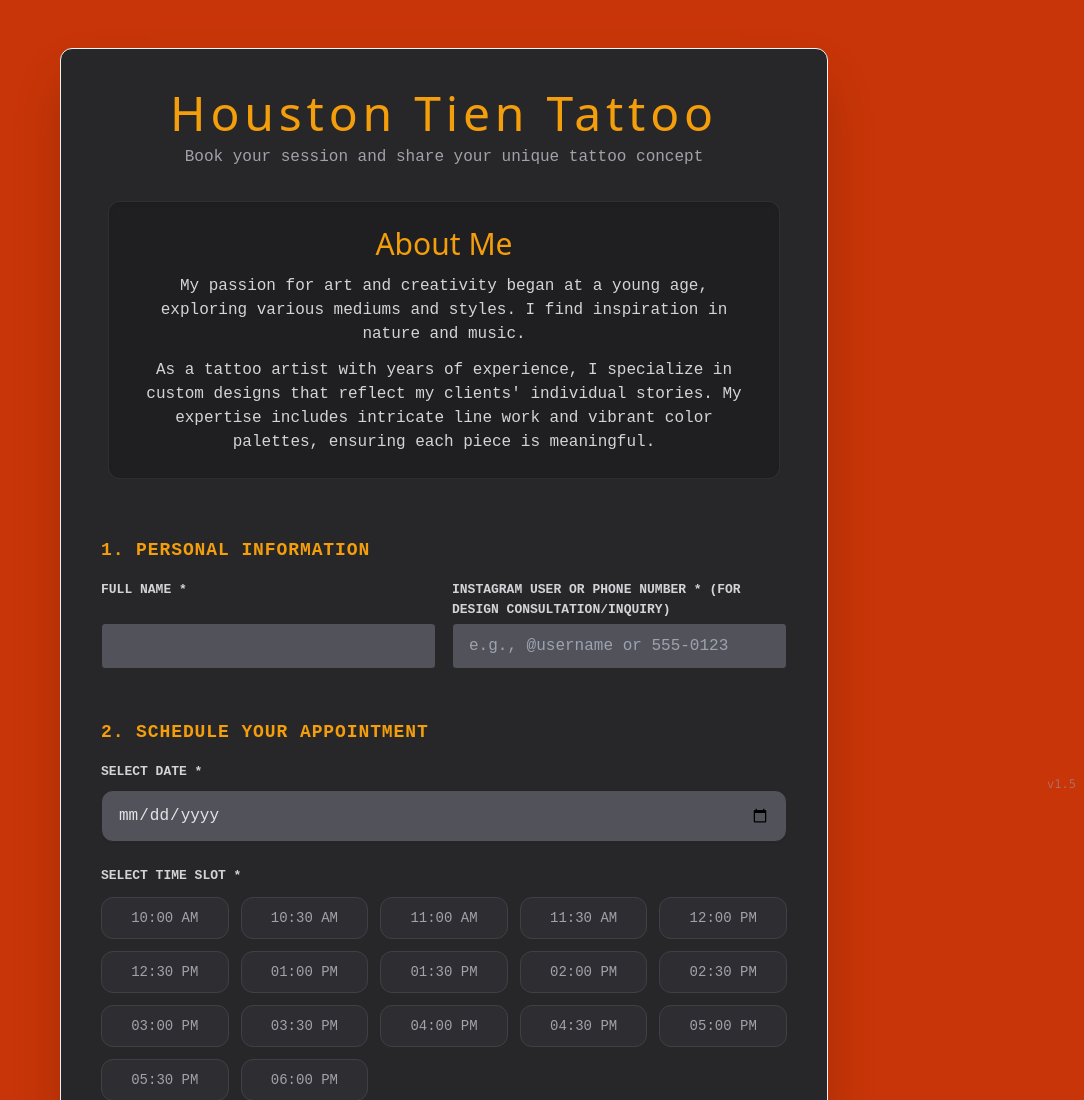
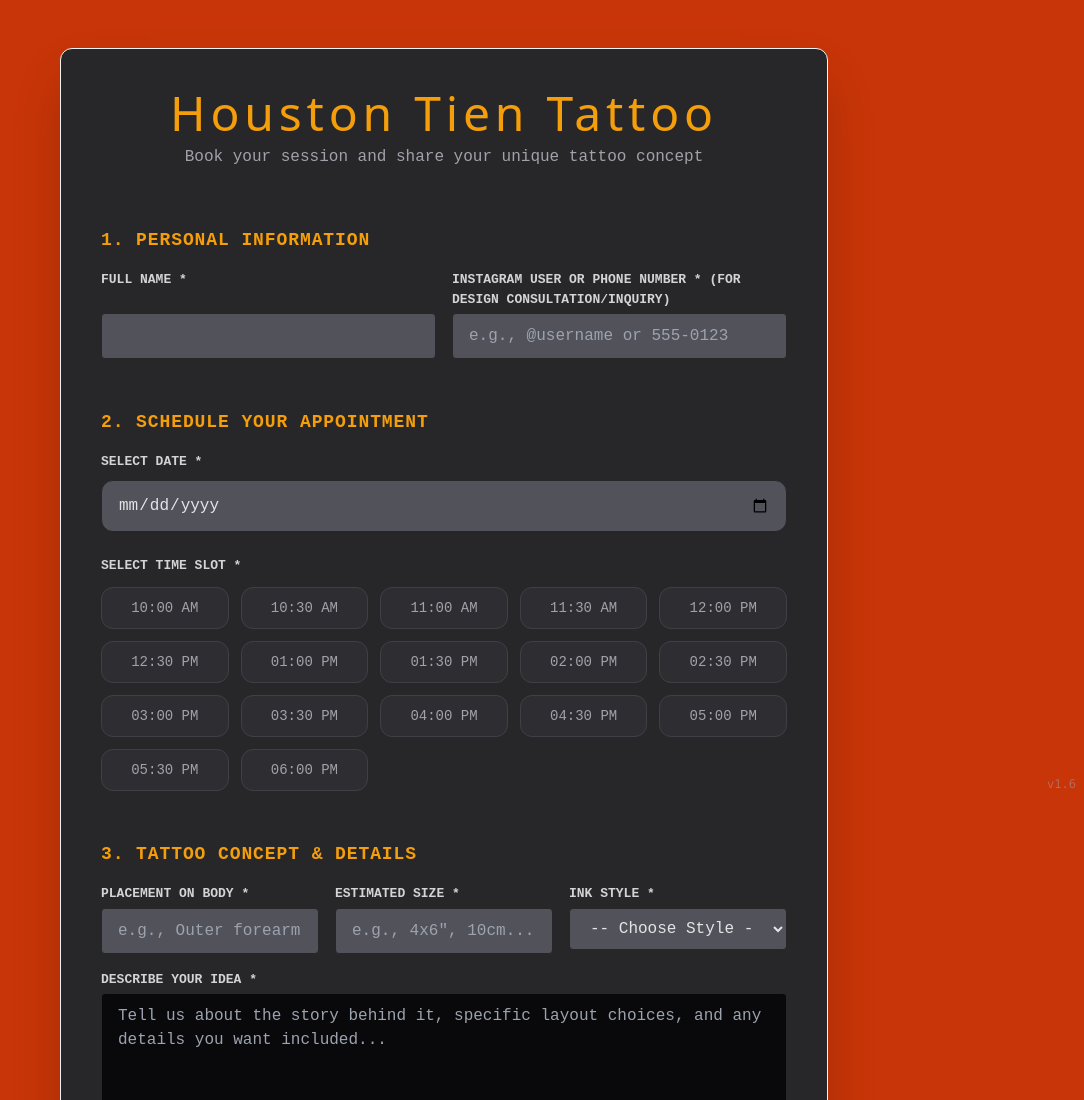
Before and after one commit to houstontientattoo/Booking, a plain HTML site: page index.html in a window 1280 px wide. Shown: the top 1100 px of the page, without its empty margins (196-1280 px from the left). Drawn offline with nearby package versions, Linux system fonts and the light colour scheme; a web font is replaced by a local one.

Commit message:
Add files via upload

```diff
--- a/index.html
+++ b/index.html
@@ -28,17 +28,6 @@
  <div class="text-center mb-8 border-b border-zinc-800 pb-6">
  <h1 class="text-4xl sm:text-5xl tracking-widest text-amber-500 mb-2 font-gothic">Houston Tien Tattoo</h1>
  <p class="text-zinc-400 text-sm sm:text-base">Book your session and share your unique tattoo concept</p>
-
- <!-- About Me Section -->
- <div class="mt-8 bg-zinc-900/50 rounded-xl p-5 sm:p-6 border border-zinc-700/50 shadow-inner max-w-2xl mx-auto text-left sm:text-center">
- <h2 class="text-3xl text-amber-500 mb-3 font-gothic">About Me</h2>
- <p class="text-zinc-300 text-sm sm:text-base leading-relaxed mb-3">
- My passion for art and creativity began at a young age, exploring various mediums and styles. I find inspiration in nature and music.
- </p>
- <p class="text-zinc-300 text-sm sm:text-base leading-relaxed">
- As a tattoo artist with years of experience, I specialize in custom designs that reflect my clients' individual stories. My expertise includes intricate line work and vibrant color palettes, ensuring each piece is meaningful.
- </p>
- </div>
  </div>
 <form id="tattooBookingForm" class="space-y-6" action="https://formspree.io/f/mqevdaeb" method="POST" autocomplete="on">
 
@@ -276,7 +265,7 @@
 
  <!-- Version Number -->
  <div class="fixed bottom-2 right-2 text-zinc-400/50 text-xs font-mono pointer-events-none z-50 select-none">
- v1.5
+ v1.6
  </div>
 
  <script>
```
